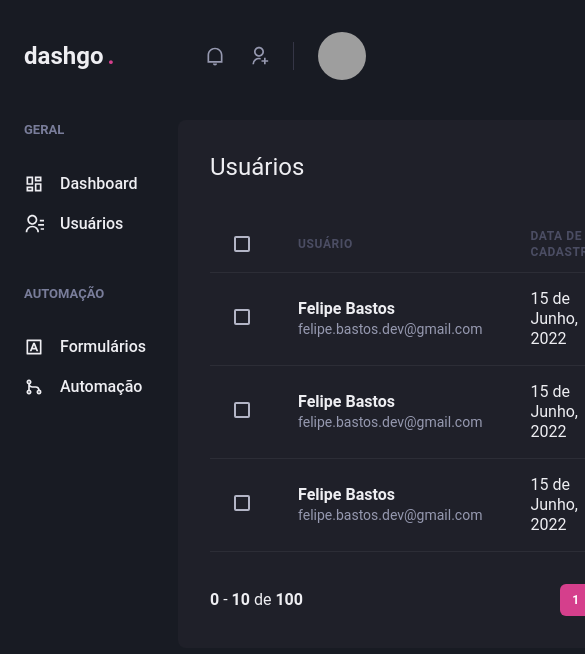
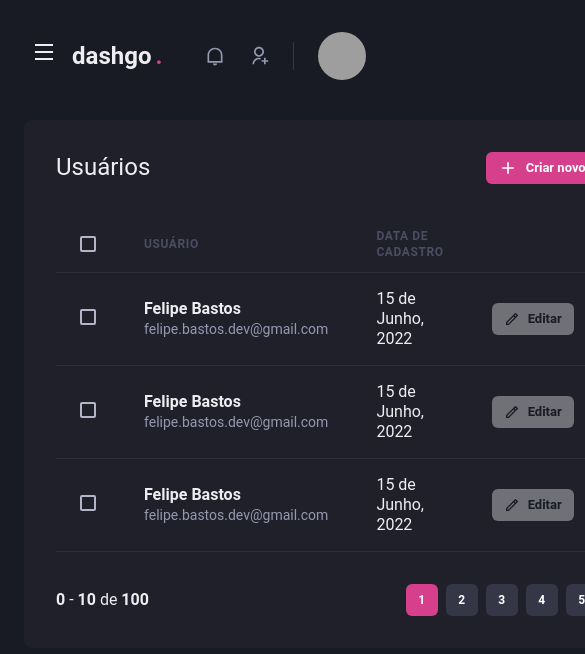
Before and after one commit to felipecfb/dashgo, a Next.js app: page /users in a window 390 px wide. Shown: the top 654 px of the page, 585 px wide, since content can reach past the window. Built offline with nearby package versions, Linux system fonts and the light colour scheme; grey boxes are pictures that could not be loaded.

Commit message:
style: trabalhando na responsividade do Sidebar

```diff
--- a/src/components/Header/index.tsx
+++ b/src/components/Header/index.tsx
@@ -1,4 +1,6 @@
-import { Flex, useBreakpointValue } from "@chakra-ui/react";
+import { Flex, Icon, IconButton, useBreakpointValue } from "@chakra-ui/react";
+import { RiMenuLine } from "react-icons/ri";
+import { useSidebarDrawer } from "../../contexts/SidebarDrawerContext";
 
 import { Logo } from "./Logo";
 import { NotificationsNav } from "./NotificationsNav";
@@ -6,6 +8,8 @@
 import { SearchBox } from "./SearchBox";
 
 export function Header() {
+  const { onOpen } = useSidebarDrawer();
+
   const isWideVersion = useBreakpointValue({
     base: false,
     lg: true,
@@ -22,6 +26,17 @@
       px="6"
       align="center"
     >
+      {!isWideVersion && (
+        <IconButton
+          aria-label="Open navigation"
+          icon={<Icon as={RiMenuLine} />}
+          fontSize="24"
+          variant="unstyled"
+          onClick={onOpen}
+          mr="2"
+        ></IconButton>
+      )}
+
       <Logo />
 
       {isWideVersion && <SearchBox />}
--- /dev/null
+++ b/src/components/Sidebar/SidebarNav.tsx
@@ -0,0 +1,24 @@
+import { Stack } from "@chakra-ui/react";
+import {
+  RiContactsLine,
+  RiDashboardLine,
+  RiGitMergeLine,
+  RiInputMethodLine,
+} from "react-icons/ri";
+import { NavLink } from "./NavLink";
+import { NavSection } from "./NavSection";
+
+export function SidebarNav() {
+  return (
+    <Stack spacing="12" align="flex-start">
+      <NavSection title="GERAL">
+        <NavLink icon={RiDashboardLine}>Dashboard</NavLink>
+        <NavLink icon={RiContactsLine}>Usuários</NavLink>
+      </NavSection>
+      <NavSection title="AUTOMAÇÃO">
+        <NavLink icon={RiInputMethodLine}>Formulários</NavLink>
+        <NavLink icon={RiGitMergeLine}>Automação</NavLink>
+      </NavSection>
+    </Stack>
+  );
+}
--- a/src/components/Sidebar/index.tsx
+++ b/src/components/Sidebar/index.tsx
@@ -1,26 +1,43 @@
-import { Box, Stack, Text, Link, Icon } from "@chakra-ui/react";
 import {
-  RiContactsLine,
-  RiDashboardLine,
-  RiGitMergeLine,
-  RiInputMethodLine,
-} from "react-icons/ri";
-import { NavLink } from "./NavLink";
-import { NavSection } from "./NavSection";
+  Box,
+  DrawerOverlay,
+  useBreakpointValue,
+  DrawerContent,
+  Drawer,
+  DrawerHeader,
+  DrawerCloseButton,
+  DrawerBody,
+} from "@chakra-ui/react";
+import { useSidebarDrawer } from "../../contexts/SidebarDrawerContext";
+import { SidebarNav } from "./SidebarNav";
 
 export function Sidebar() {
+  const { isOpen, onClose } = useSidebarDrawer();
+
+  const isDrawerSidebar = useBreakpointValue({
+    base: true,
+    lg: false,
+  });
+
+  if (isDrawerSidebar) {
+    return (
+      <Drawer isOpen={isOpen} placement="left" onClose={onClose}>
+        <DrawerOverlay>
+          <DrawerContent backgroundColor="gray.800" padding="4">
+            <DrawerCloseButton marginTop="6" />
+            <DrawerHeader>Navegação</DrawerHeader>
+            <DrawerBody>
+              <SidebarNav />
+            </DrawerBody>
+          </DrawerContent>
+        </DrawerOverlay>
+      </Drawer>
+    );
+  }
+
   return (
     <Box as="aside" w="64" mr="8">
-      <Stack spacing="12" align="flex-start">
-        <NavSection title="GERAL">
-          <NavLink icon={RiDashboardLine}>Dashboard</NavLink>
-          <NavLink icon={RiContactsLine}>Usuários</NavLink>
-        </NavSection>
-        <NavSection title="AUTOMAÇÃO">
-          <NavLink icon={RiInputMethodLine}>Formulários</NavLink>
-          <NavLink icon={RiGitMergeLine}>Automação</NavLink>
-        </NavSection>
-      </Stack>
+      <SidebarNav />
     </Box>
   );
 }
--- /dev/null
+++ b/src/contexts/SidebarDrawerContext.tsx
@@ -0,0 +1,30 @@
+import { useDisclosure, UseDisclosureReturn } from "@chakra-ui/react";
+import { useRouter } from "next/router";
+import { createContext, ReactNode, useContext, useEffect } from "react";
+
+interface SidebarDrawerProviderProps {
+  children: ReactNode;
+}
+
+type SidebarDrawerContextData = UseDisclosureReturn;
+
+const SidebarDrawerContext = createContext({} as SidebarDrawerContextData);
+
+export function SidebarDrawerProvider({
+  children,
+}: SidebarDrawerProviderProps) {
+  const disclosure = useDisclosure();
+  const router = useRouter();
+
+  useEffect(() => {
+    disclosure.onClose();
+  }, [router.asPath]);
+
+  return (
+    <SidebarDrawerContext.Provider value={disclosure}>
+      {children}
+    </SidebarDrawerContext.Provider>
+  );
+}
+
+export const useSidebarDrawer = () => useContext(SidebarDrawerContext);
--- a/src/pages/_app.tsx
+++ b/src/pages/_app.tsx
@@ -1,11 +1,14 @@
 import { AppProps } from "next/app";
 import { ChakraProvider } from "@chakra-ui/react";
 import { theme } from "../styles/theme";
+import { SidebarDrawerProvider } from "../contexts/SidebarDrawerContext";
 
 function MyApp({ Component, pageProps }: AppProps) {
   return (
     <ChakraProvider theme={theme}>
-      <Component {...pageProps} />
+      <SidebarDrawerProvider>
+        <Component {...pageProps} />
+      </SidebarDrawerProvider>
     </ChakraProvider>
   );
 }
```
